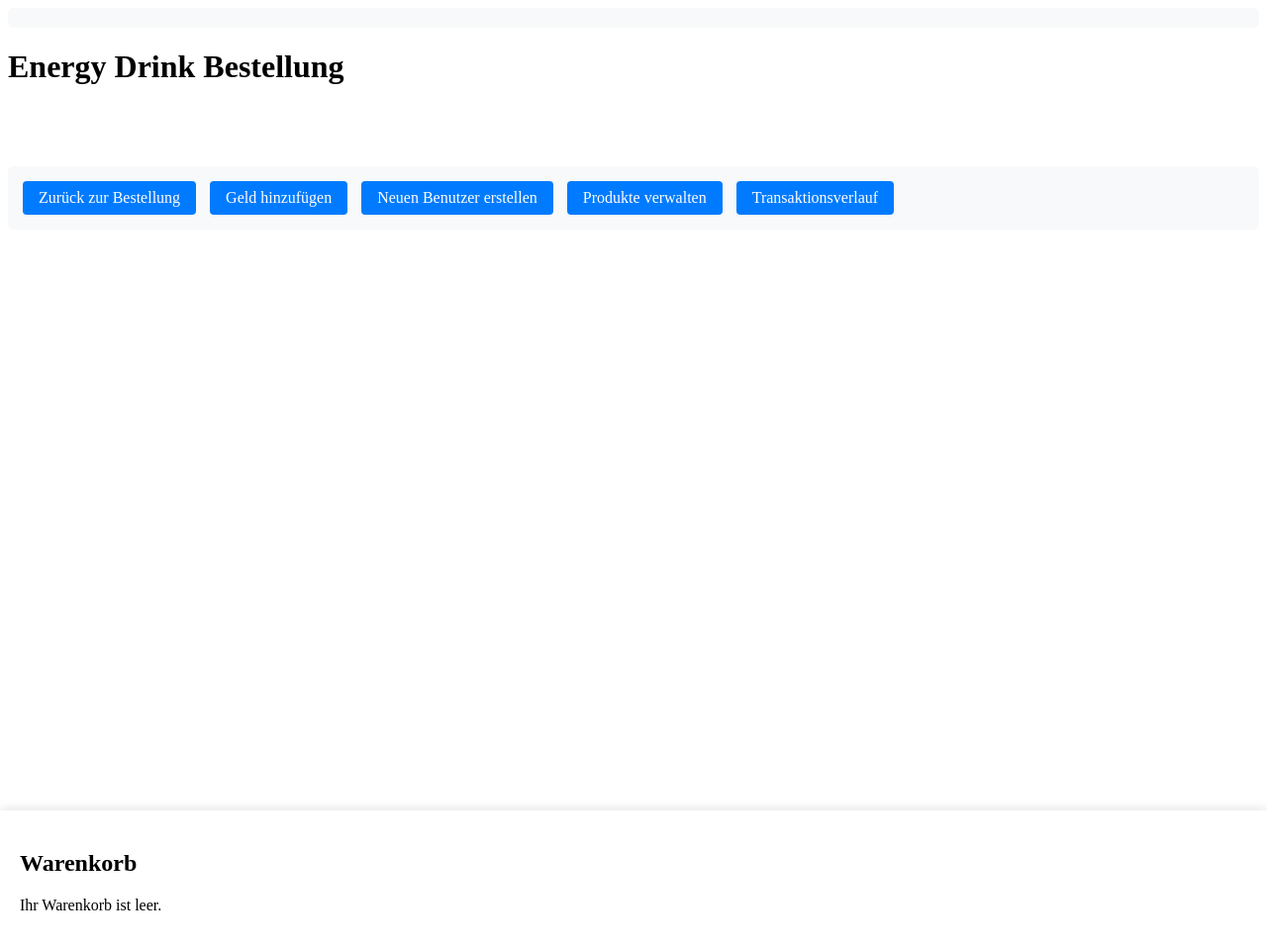
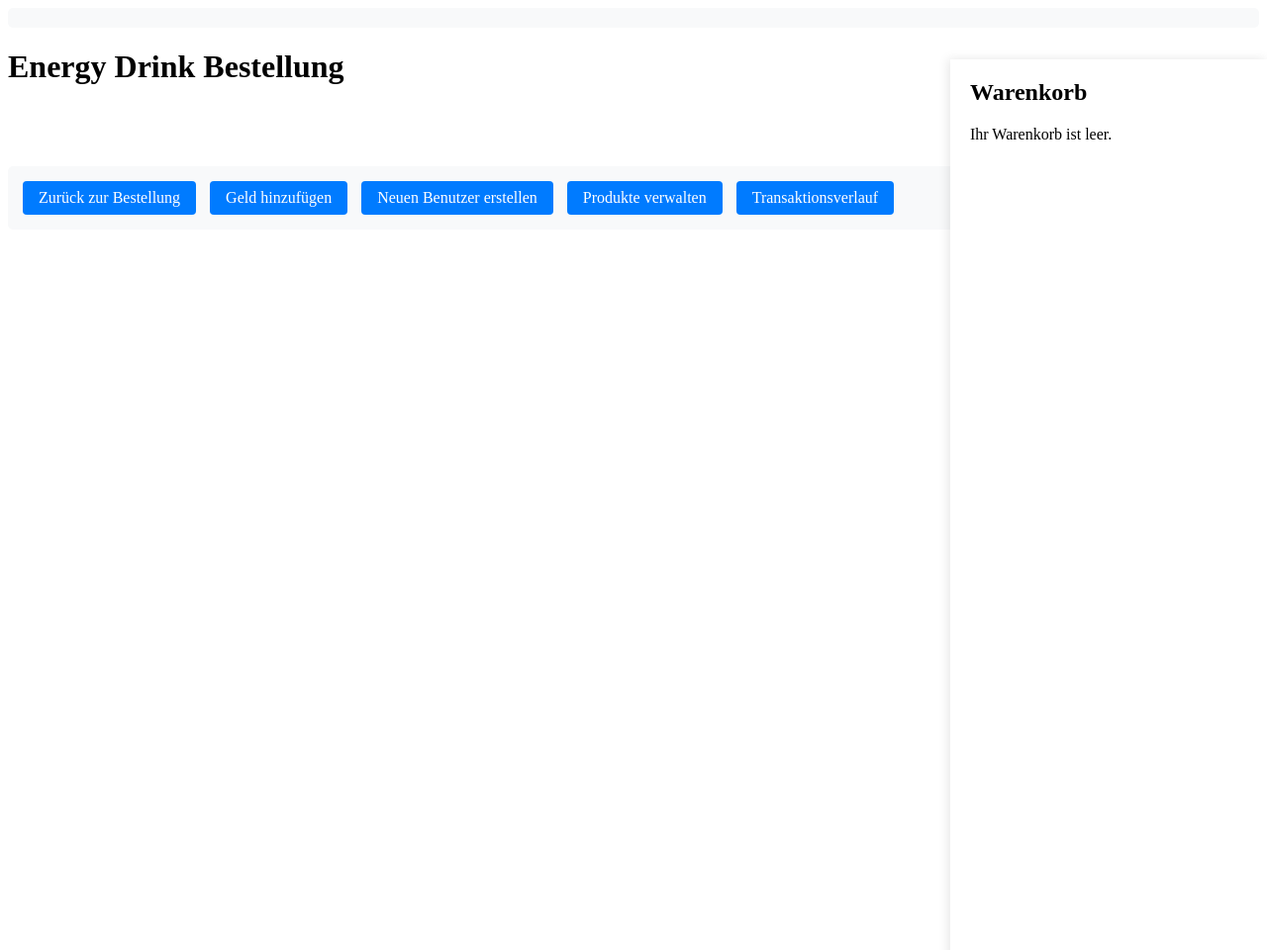
Before and after one commit to 999Fritsch/Sip-n-Sync, a Flask app: template templates/order.html in a window 1280 px wide. Shown: the whole page at 99% size. Run offline with Flask 3, Linux system fonts and the light colour scheme; the template is opened without the code that fills it, so the values that code supplies are empty; parts of the project's set-up code (start-up, migrations or seed data) failed here and were passed over.

Commit message:
Refactor cart summary layout and styling for improved visibility and usability

```diff
--- a/templates/order.html
+++ b/templates/order.html
@@ -9,6 +9,7 @@
         grid-template-columns: repeat(auto-fill, minmax(200px, 1fr));
         gap: 20px;
         padding: 20px;
+        margin-right: 300px; /* Add space for cart */
     }
 
     .product-card {
@@ -64,13 +65,30 @@
 
     .cart-summary {
         position: fixed;
-        bottom: 0;
-        left: 0;
+        top: 0;
         right: 0;
+        width: 280px;
+        height: 100vh;
         background: white;
         padding: 20px;
-        box-shadow: 0 -2px 10px rgba(0,0,0,0.1);
+        box-shadow: -2px 0 10px rgba(0,0,0,0.1);
         z-index: 100;
+        overflow-y: auto;
+        margin-top: 60px; /* Add space for the header */
+    }
+
+    .cart-summary h2 {
+        margin-top: 0;
+    }
+
+    .cart-summary ul {
+        list-style: none;
+        padding: 0;
+    }
+
+    .cart-summary li {
+        padding: 8px 0;
+        border-bottom: 1px solid #eee;
     }
 
     .price-tag {
```
